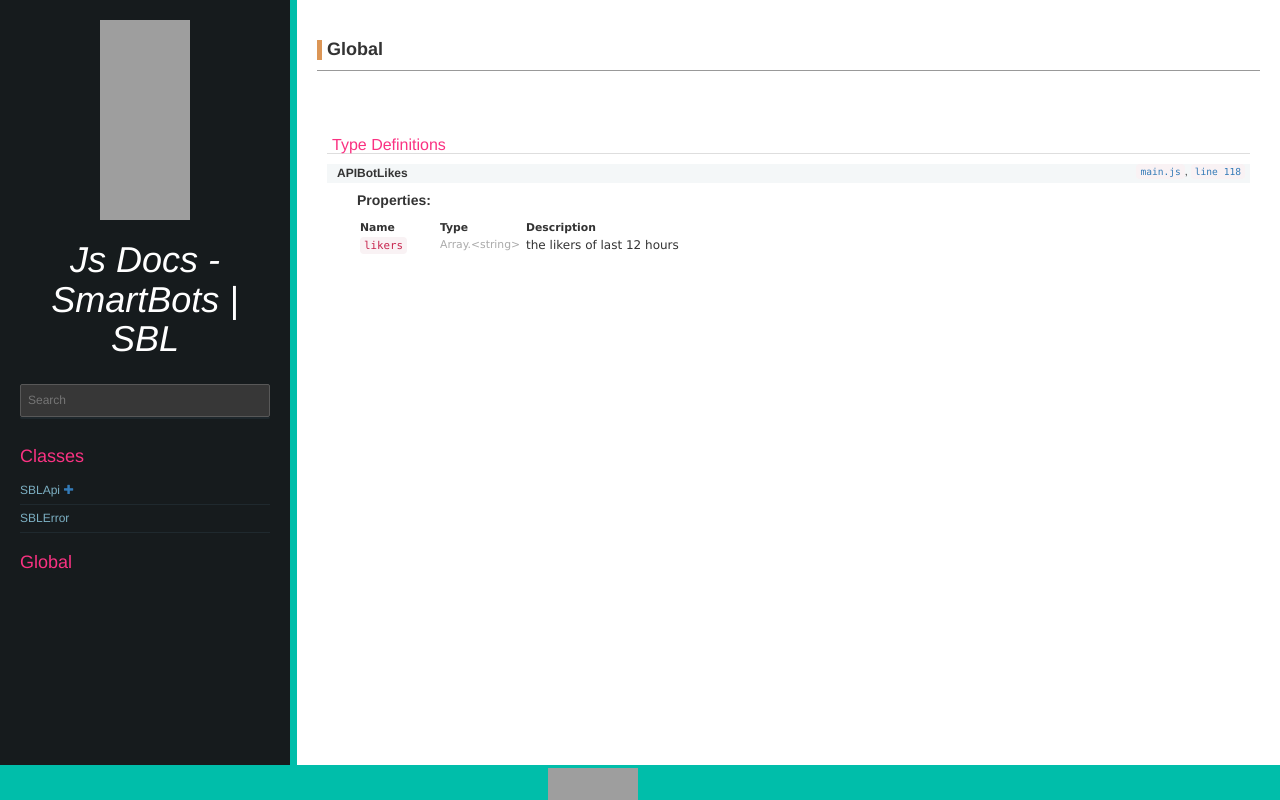
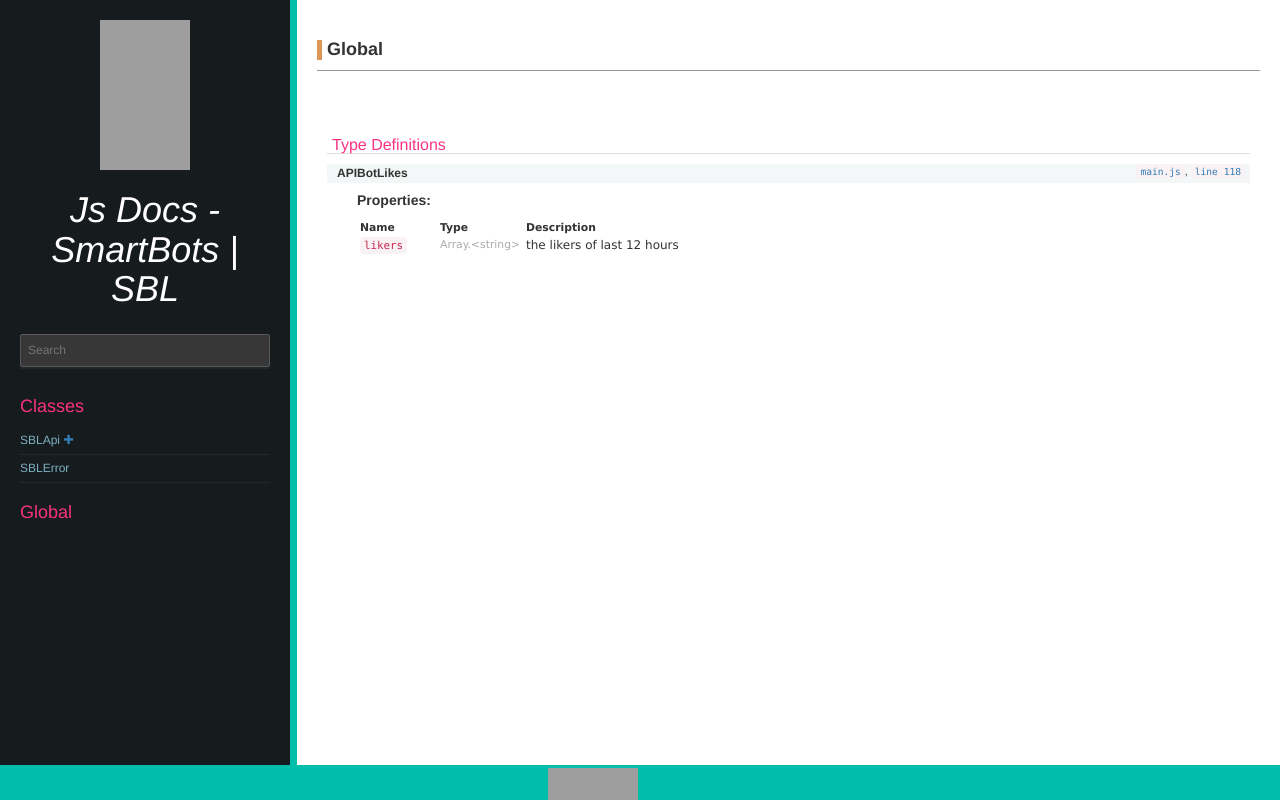
Before and after one commit to Rishiraj0100/SBL.js, a plain HTML site: page global.html in a window 1280 px wide. Drawn offline with Linux system fonts and the light colour scheme; grey boxes are pictures that could not be loaded.

Commit message:
deploy: 93ce8ec5d94c2433db53db50373c01545162724f

```diff
--- a/global.html
+++ b/global.html
@@ -18,9 +18,9 @@
 </head>
 <body>
 <nav class="lnb" id="lnb">
-    <div class="logo" style="; height: 200px">
+    <div class="logo" style="; height: 150px">
 
-            <a href="https://js.docs.smartbots.tk" rel="noopener noreferrer" target="_blank">
+            <a href="https://smartbots.tk" rel="noopener noreferrer" target="_blank">
                 <img src="https://cdn.discordapp.com/icons/878513630793056297/e206ad3903fc35b98fe2ef505897bb5d.png?size=1024" width="100%" height="100%">
             </a>
 
@@ -215,7 +215,7 @@
 </div>
 
 <footer>
-    <img class="logo" src="https://cdn.discordapp.com/icons/878513630793056297/e206ad3903fc35b98fe2ef505897bb5d.png?size=1024" style="; height: 200px">
+    <img class="logo" src="https://cdn.discordapp.com/icons/878513630793056297/e206ad3903fc35b98fe2ef505897bb5d.png?size=1024" style="; height: 150px">
     <div class="footer-text">SmartBots | SBL</div>
 </footer>
 <script>prettyPrint();</script>
```
Also changed, not shown: SBLApi.html (+3 -3 lines), SBLError.html (+3 -3 lines), error.js.html (+3 -3 lines), index.html (+3 -3 lines), main.js.html (+3 -3 lines).
